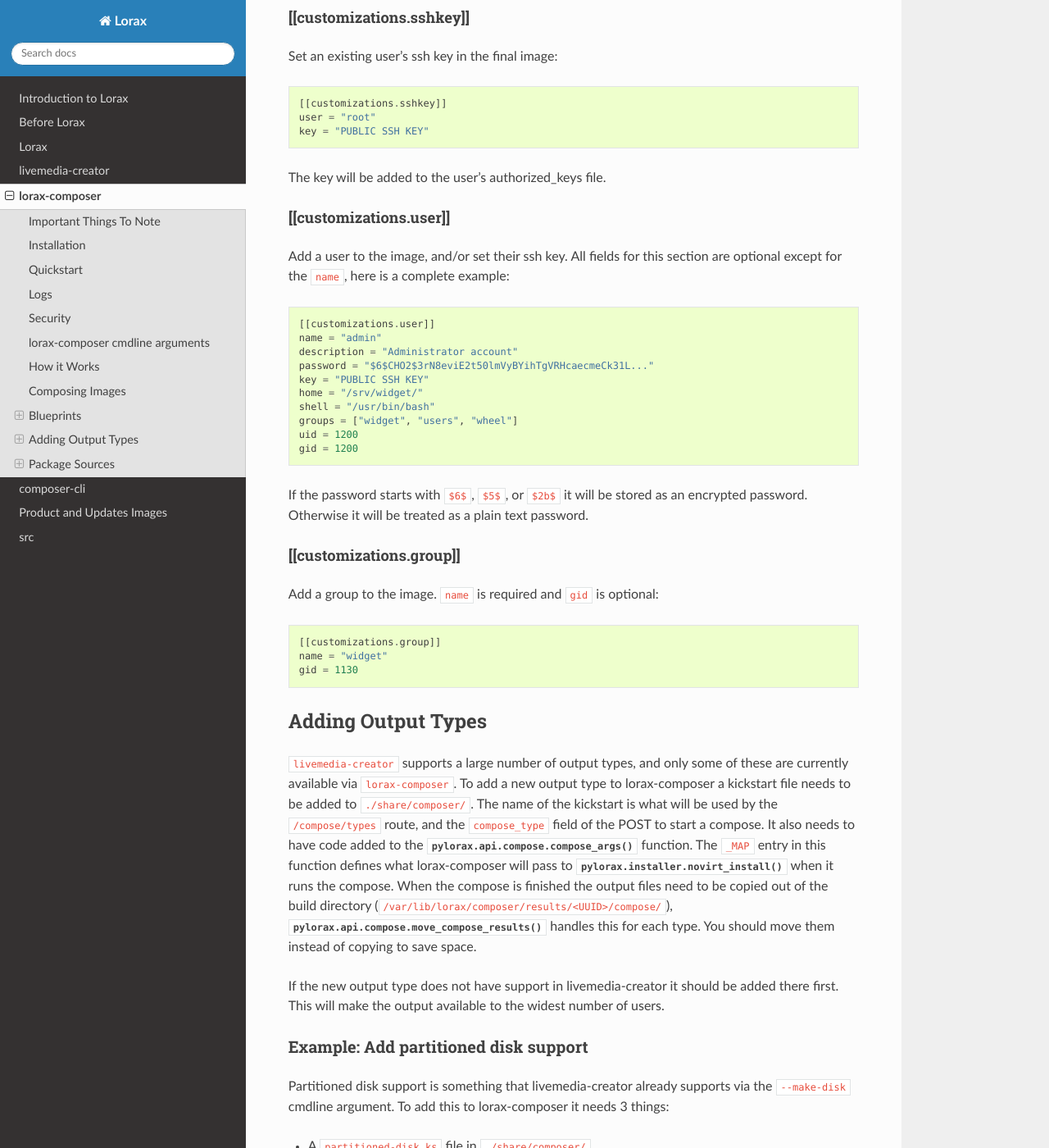
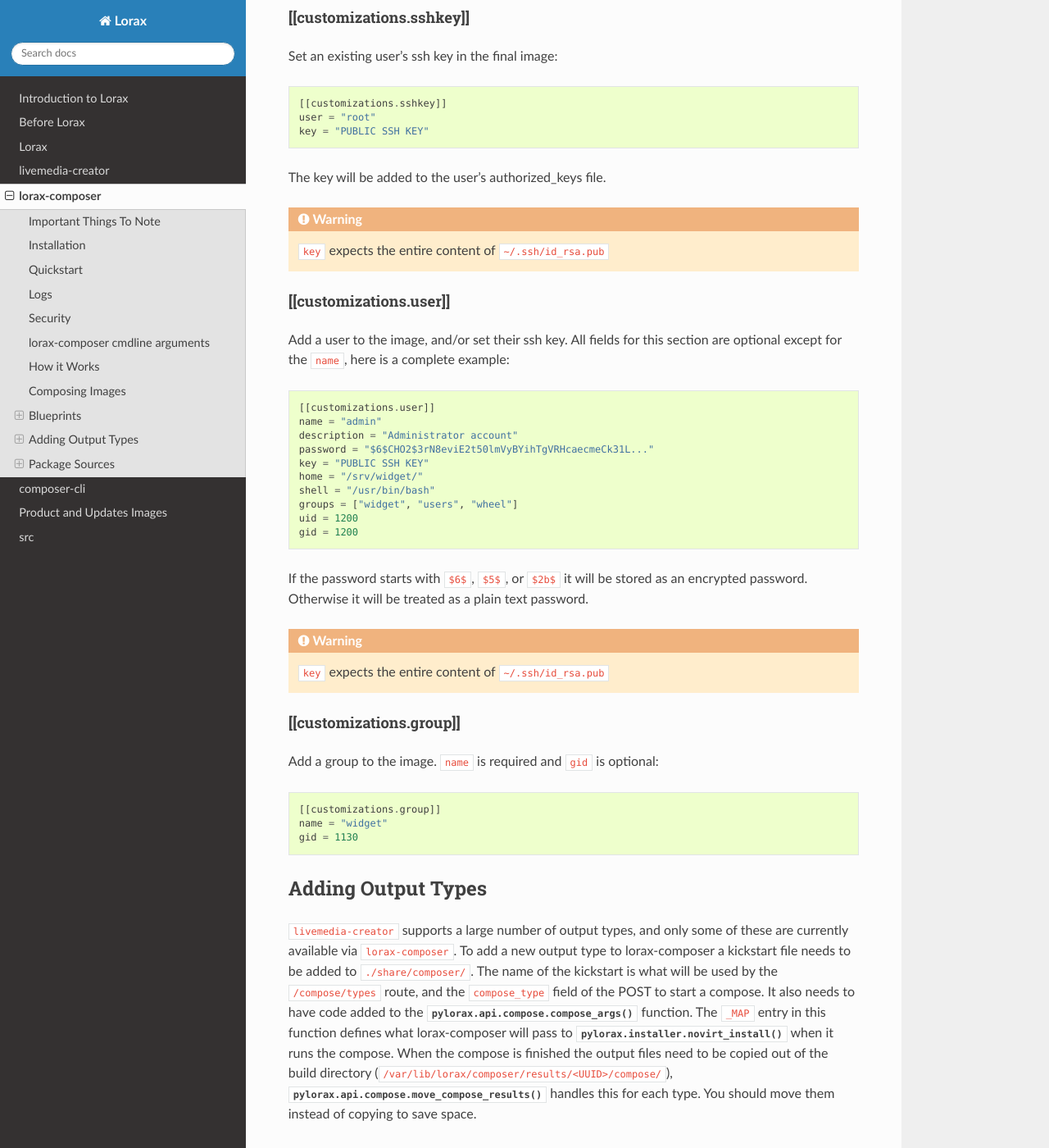
Before and after one commit to weldr/lorax, a Sphinx documentation site: the page built from docs/lorax-composer.rst, in a window 1280 px wide and 1400 px high, scrolled down 3910 px. Shown: the whole window at 82% size. Built offline with Sphinx 7.4.7 and the Read the Docs theme 2.0.0, drawn with Linux system fonts in a browser that asks for light colours.

Commit message:
Update docs with info about ssh keys
it looks like the key value expects the entire content of
~/.ssh/id_rsa.pub

```diff
--- a/docs/lorax-composer.rst
+++ b/docs/lorax-composer.rst
@@ -192,6 +192,10 @@
 
 The key will be added to the user's authorized_keys file.
 
+.. warning::
+
+    ``key`` expects the entire content of ``~/.ssh/id_rsa.pub``
+
 
 [[customizations.user]]
 ***********************
@@ -212,6 +216,10 @@
 
 If the password starts with ``$6$``, ``$5$``, or ``$2b$`` it will be stored as
 an encrypted password. Otherwise it will be treated as a plain text password.
+
+.. warning::
+
+    ``key`` expects the entire content of ``~/.ssh/id_rsa.pub``
 
 
 [[customizations.group]]
```
Also changed, not shown: 1 other file.
